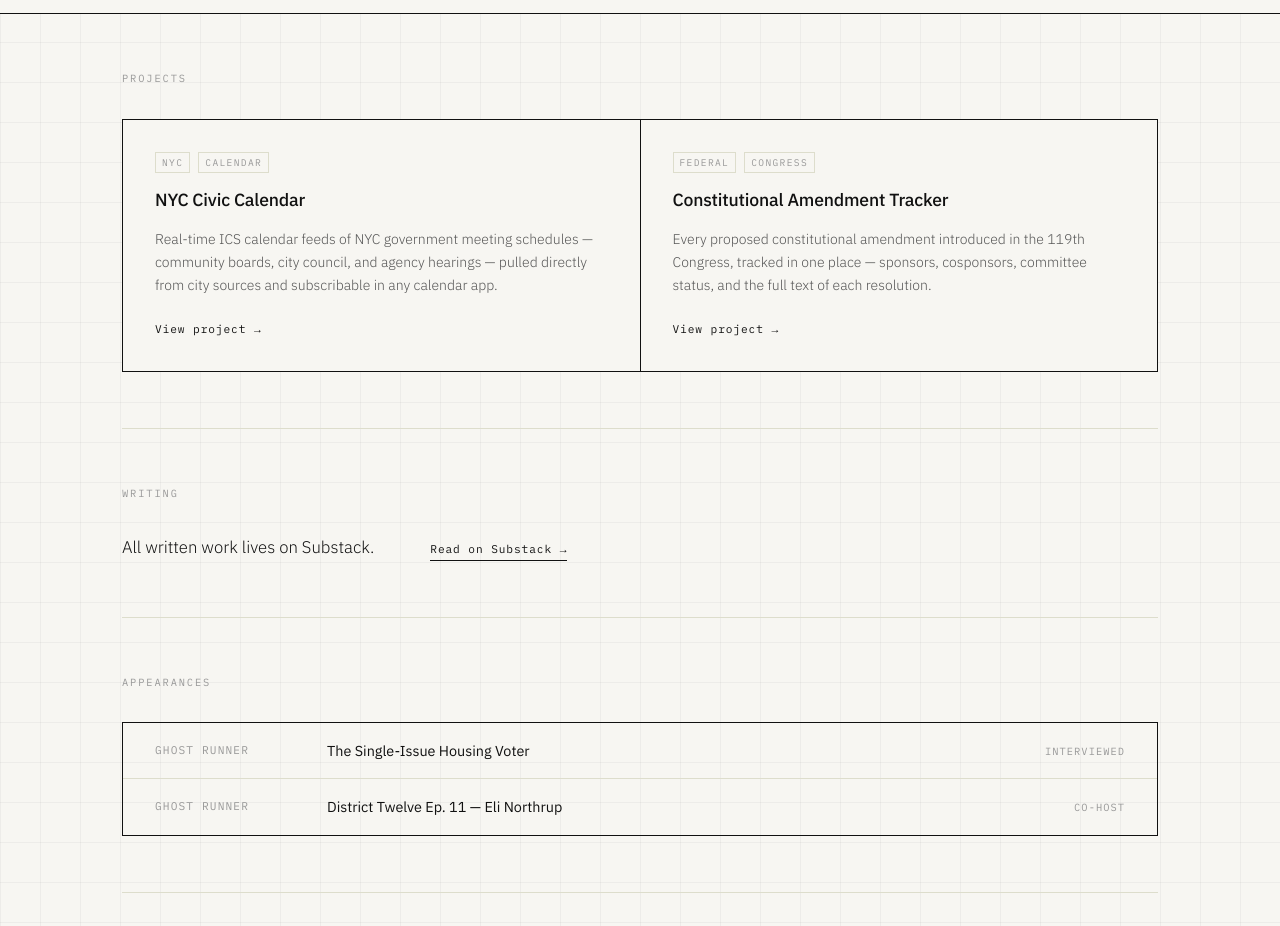
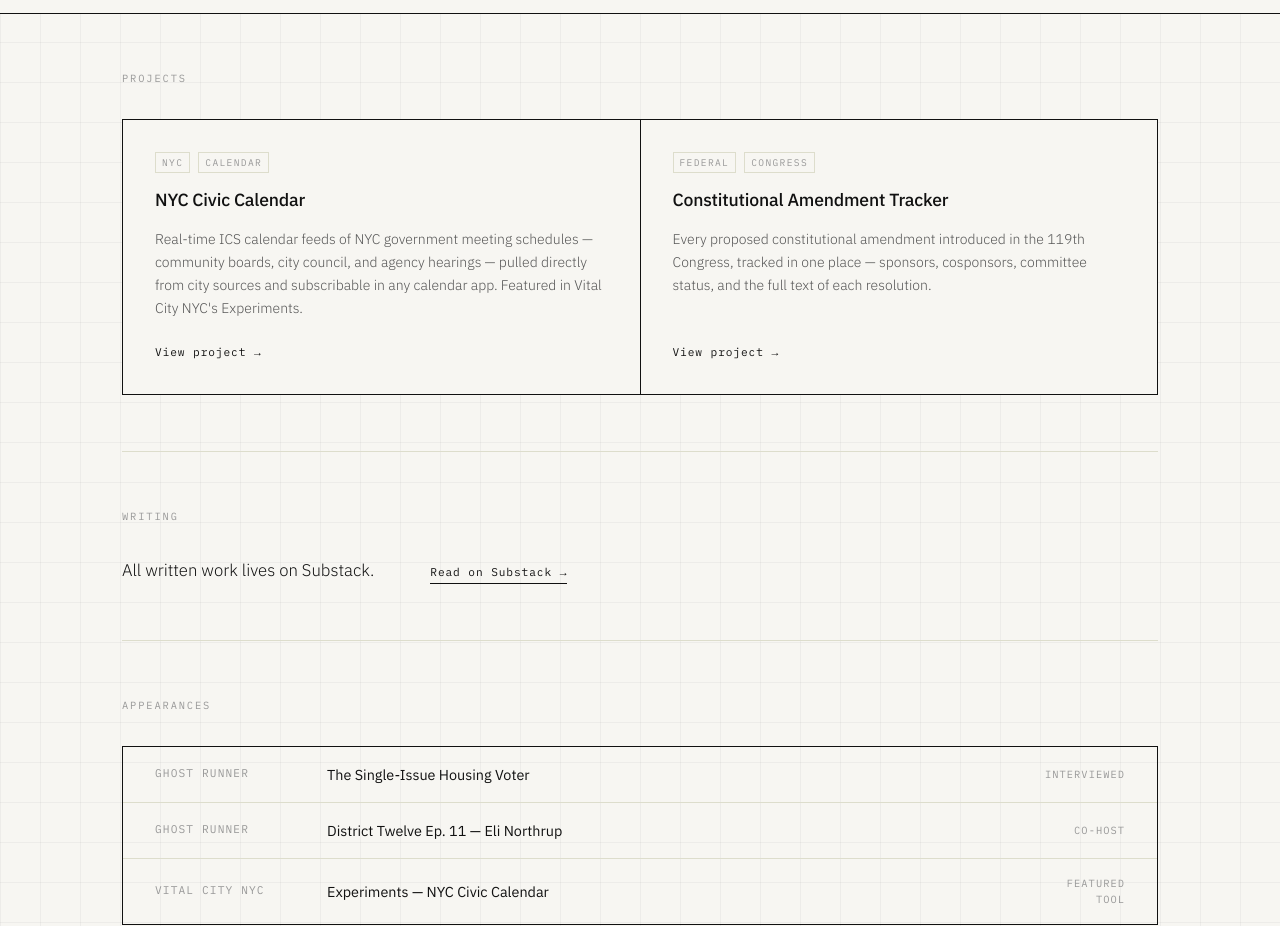
Before and after one commit to FlashOfInsight/laeo-net, a website: page public/index.html in a window 1280 px wide. Shown: the part 38-964 px from the top of the page. Drawn offline with Linux system fonts and the light colour scheme.

Commit message:
Add Vital City NYC to Appearances and Civic Calendar project card

```diff
--- a/public/index.html
+++ b/public/index.html
@@ -42,6 +42,7 @@
             Real-time ICS calendar feeds of NYC government meeting schedules —
             community boards, city council, and agency hearings — pulled directly
             from city sources and subscribable in any calendar app.
+            Featured in Vital City NYC's Experiments.
           </p>
           <span class="project-link">View project →</span>
         </a>
@@ -92,6 +93,11 @@
           <span class="featured-title">District Twelve Ep. 11 — Eli Northrup</span>
           <span class="featured-role">Co-host</span>
         </a>
+        <a class="featured-item" href="https://www.vitalcitynyc.org/experiments/" target="_blank" rel="noopener">
+          <span class="featured-pub">Vital City NYC</span>
+          <span class="featured-title">Experiments — NYC Civic Calendar</span>
+          <span class="featured-role">Featured Tool</span>
+        </a>
       </div>
     </section>
 
```
